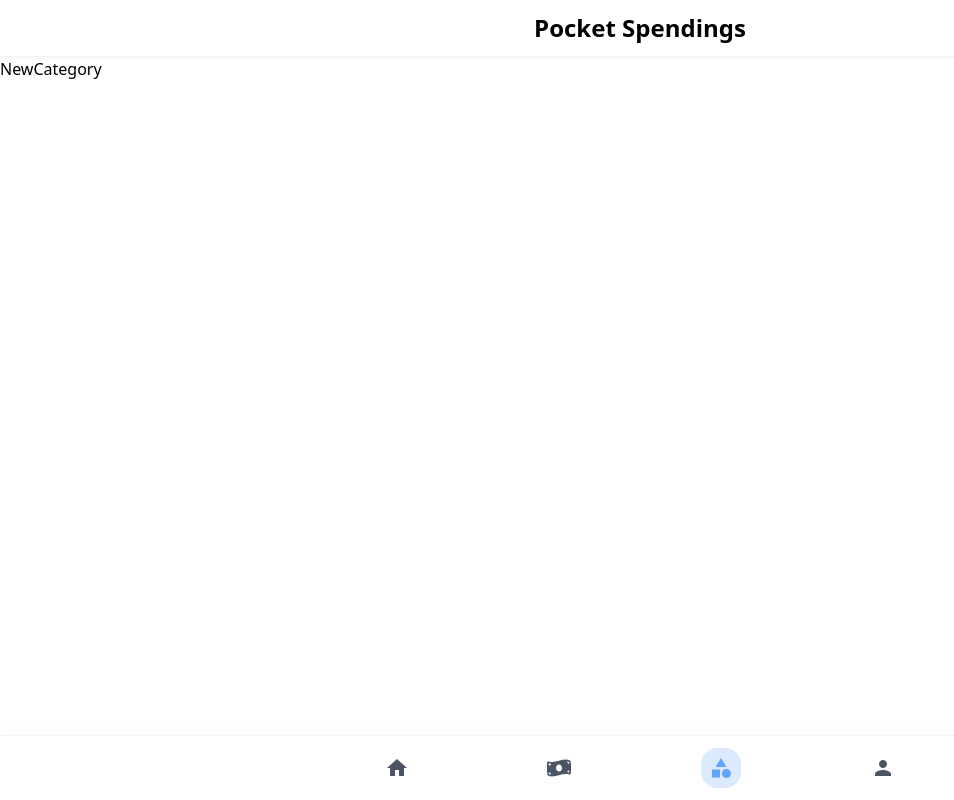
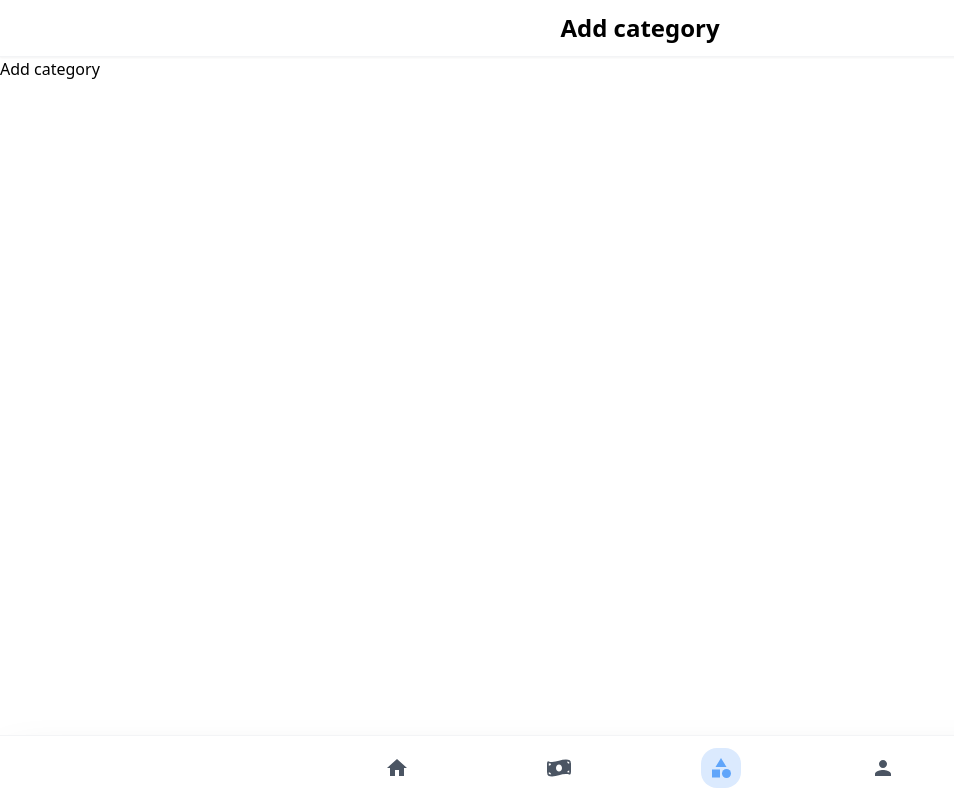
Before and after one commit to roertbb/pocket-spendings, a Next.js app: page /categories/new in a window 1280 px wide. Shown: the whole page, without its empty margins (0-954 px from the left). Built offline with nearby package versions, Linux system fonts and the light colour scheme.

Commit message:
add tailwind plugin for forms

```diff
--- a/package.json
+++ b/package.json
@@ -8,6 +8,7 @@
     "lint": "next lint"
   },
   "dependencies": {
+    "@tailwindcss/forms": "^0.4.0",
     "classnames": "^2.3.1",
     "next": "12.0.8",
     "react": "17.0.2",
--- a/pages/categories/new.tsx
+++ b/pages/categories/new.tsx
@@ -1,5 +1,11 @@
 function NewCategory() {
-  return <p>NewCategory</p>;
+  return (
+    <>
+      <p>Add category</p>
+    </>
+  );
 }
 
+NewCategory.title = "Add category";
+
 export default NewCategory;
--- a/tailwind.config.js
+++ b/tailwind.config.js
@@ -6,5 +6,5 @@ module.exports = {
   theme: {
     extend: {},
   },
-  plugins: [],
+  plugins: [require("@tailwindcss/forms")],
 };
```
Also changed, not shown: 1 other file (tests, documents, lock files or other folders).
